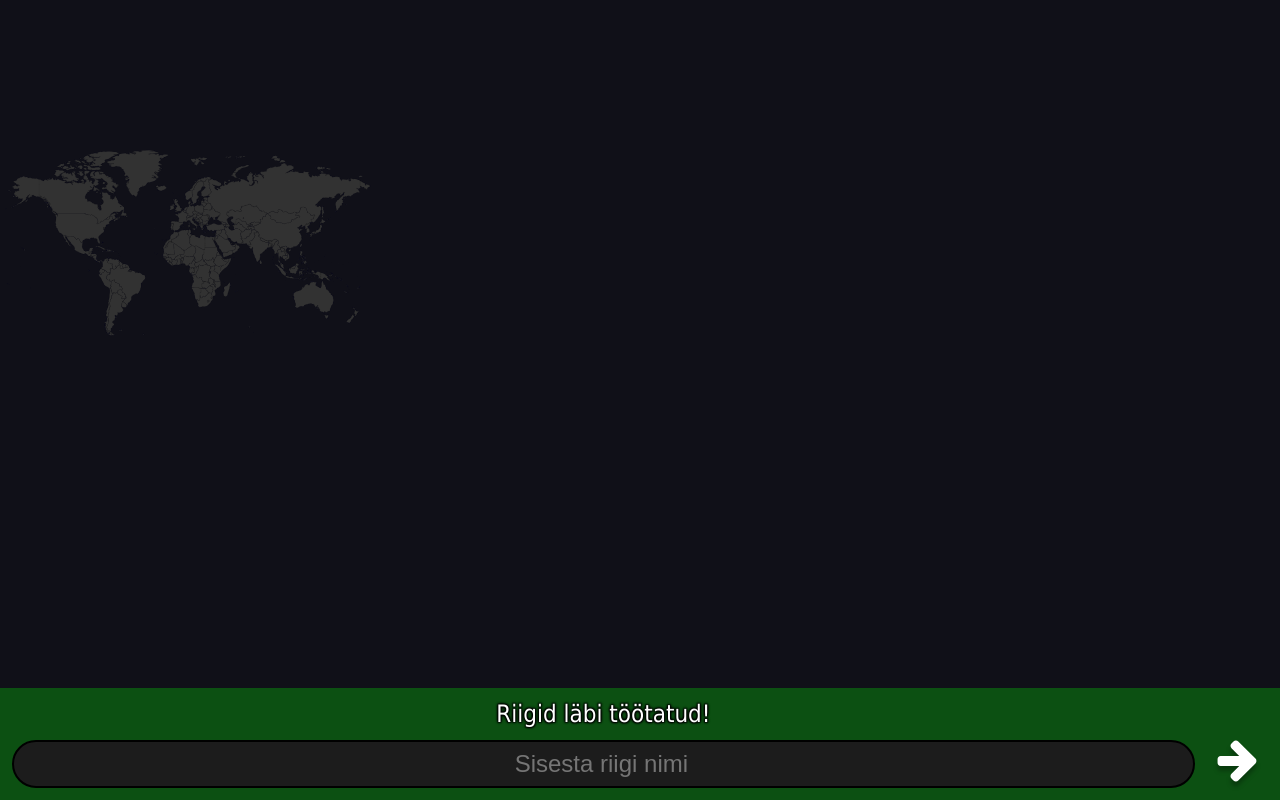
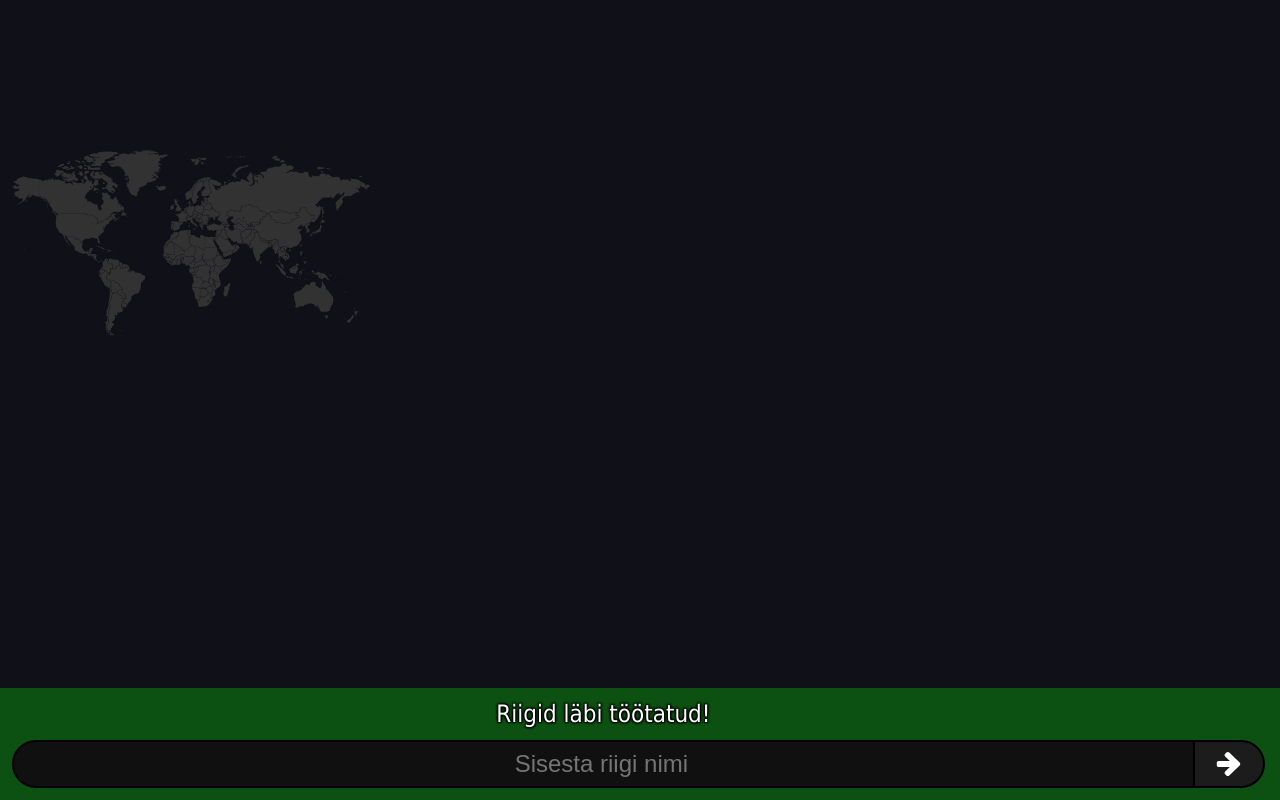
Before and after one commit to KaurHuko/riikide-oppimine, a Vue app: page /game in a window 1280 px wide. Built offline with nearby package versions, Linux system fonts and the light colour scheme.

Commit message:
move submit button next to input

```diff
--- a/src/styles/styles.css
+++ b/src/styles/styles.css
@@ -3,11 +3,13 @@
 
     --button-height: calc(2 * var(--font-size));
     --button-border-radius: calc(1/2 * var(--button-height));
+    --input-border-width: 2px;
+    --input-border: var(--input-border-width) solid black;
 
     --feedback-height: var(--font-size);
     --input-margins: calc(1/2 * var(--font-size));
-    --submit-button-size: calc(2 * var(--input-margins) + var(--button-height));
-    --input-width: calc(99.9% - var(--submit-button-size) - 2 * var(--input-margins));
+    --submit-button-width: calc(1.5 * var(--button-height));
+    --input-width: calc(99.9% - var(--submit-button-width) - 2 * var(--input-margins));
     --submit-indicator-v-offset: calc(1/12 * var(--button-height));
 
     --list-option-width: calc(20 * var(--font-size));
@@ -149,13 +151,14 @@ html, body {
 
     margin: var(--input-margins);
     height: var(--button-height);
+    vertical-align: bottom;
 
     text-align: center;
     font-size: var(--font-size);
 }
 
 #country-input {
-    background-color: var(--color-button);
+    background-color: var(--color-bg);
     color: white;
 
     -webkit-appearance: none;
@@ -164,8 +167,8 @@ html, body {
     width: var(--input-width);
     margin-right: 0;
 
-    border: 2px solid black;
-    border-radius: var(--button-border-radius);
+    border: var(--input-border);
+    border-radius: var(--button-border-radius) 0 0 var(--button-border-radius);
 }
 
 #country-input:focus {
@@ -177,27 +180,27 @@ input[type="search"]::-webkit-search-cancel-button {
 }
 
 #country-submit-button {
-    width: calc(var(--input-margins) + var(--submit-button-size));
-    height: var(--submit-button-size);
-    vertical-align: bottom;
-    margin: 0;
+    width: var(--submit-button-width);
+    margin-left: calc(0px - var(--input-border-width));
 
-    background-color: transparent;
+    background-color: var(--color-button);
+    transition: 0.1s;
 
-    border: none;
-    border-radius: 1px;
+    border: var(--input-border);
+    border-radius: 0 var(--button-border-radius) var(--button-border-radius) 0;
 
     cursor: pointer;
 }
 
-#country-submit-image {
-    margin: 0;
-    filter: drop-shadow(0px 5px 2px #00000044);
-    transition: 0.05s;
+#country-submit-button:hover {
+    background-color: var(--color-highlight);
 }
 
-#country-submit-image:hover {
-    filter: drop-shadow(0px 2px 1px #00000044) brightness(90%);
+#country-submit-image {
+    height: calc(0.6 * var(--button-height));
+    width: auto;
+    margin: 0;
+    transition: 0.05s;
 }
 
 #feedback {
```
